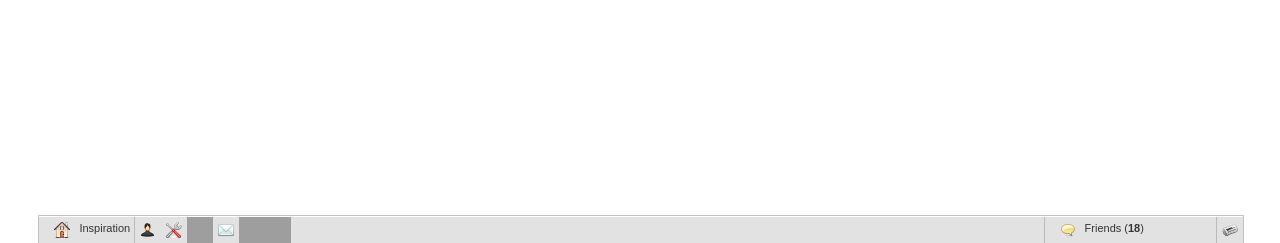
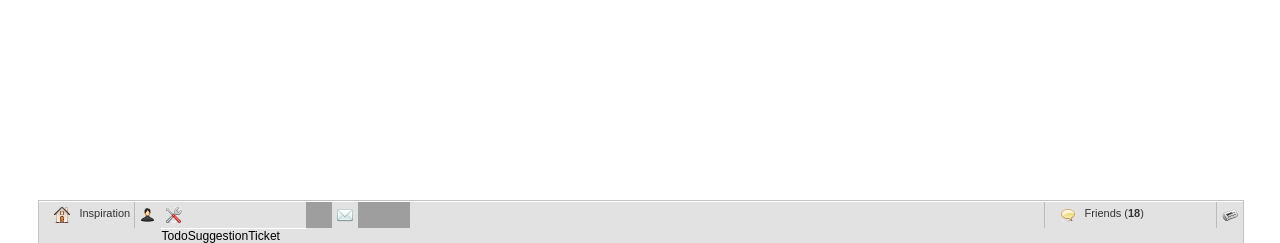
Before and after one commit to udnahc/powernote, a Django app: template templates/photoapp/photo_register.html in a window 1280 px wide. Shown: the part 557-800 px from the top of the page. Run offline with Django 3.2, Linux system fonts and the light colour scheme; the template is opened without the code that fills it, so the values that code supplies are empty; grey boxes are pictures that could not be loaded.

Commit message:
Adding some more pages

```diff
--- a/site_media/css/sticky/sticky-notes-footer.css
+++ b/site_media/css/sticky/sticky-notes-footer.css
@@ -43,6 +43,9 @@
          text-decoration: none;
          color: #333;
          position: relative;
+         }
+         #footpanel ul li ul {
+
          }
 
          html #footpanel ul li a:hover{background-color: #fff; }
--- a/site_media/js/jstickynote/powernote.js
+++ b/site_media/js/jstickynote/powernote.js
@@ -35,3 +35,7 @@
 			});
 
 		});
+
+function show_note_categories(){
+    alert('Something for now');
+};
--- a/templates/photoapp/photo_register.html
+++ b/templates/photoapp/photo_register.html
@@ -8,7 +8,14 @@
       <ul id="mainpanel">
         <li><a href="#" class="home">Inspiration <small>Design Bombs</small></a></li>
         <li><a href="#" class="profile">View Profile <small>View Profile</small></a></li>
-        <li><a href="#" class="editprofile">Edit Profile <small>Edit Profile</small></a></li>
+        <li>
+          <a href="#" class="editprofile">Edit Profile <small>Edit Profile</small></a>
+          <ul>
+            <li>Todo</li>
+            <li>Suggestion</li>
+            <li>Ticket</li>
+          </ul>
+        </li>
         <li><a href="#" class="contacts">Contacts <small>Contacts</small></a></li>
         <li><a href="#" class="messages">Messages (10) <small>Messages</small></a></li>
         <li><a href="#" class="playlist">Play List <small>Play List</small></a></li>
```
Also changed, not shown: 1 other file.
